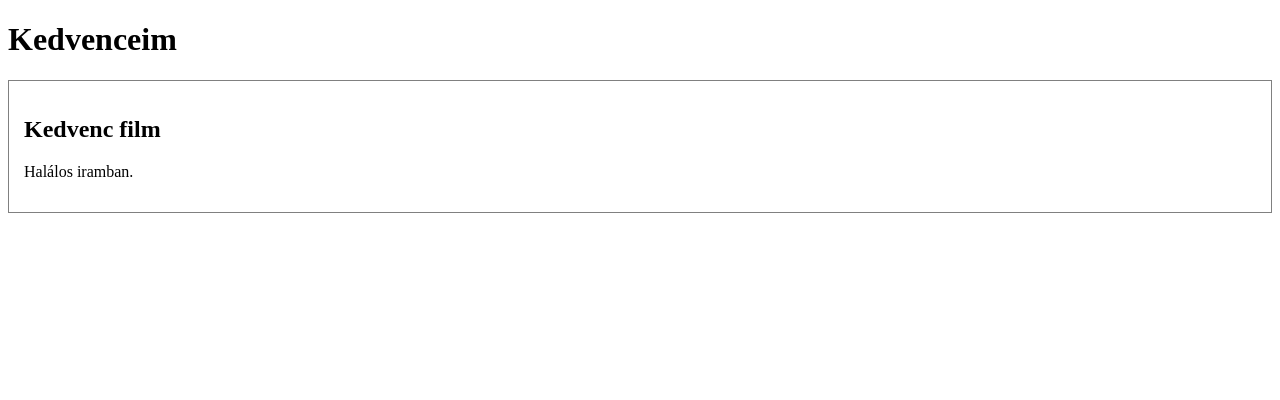
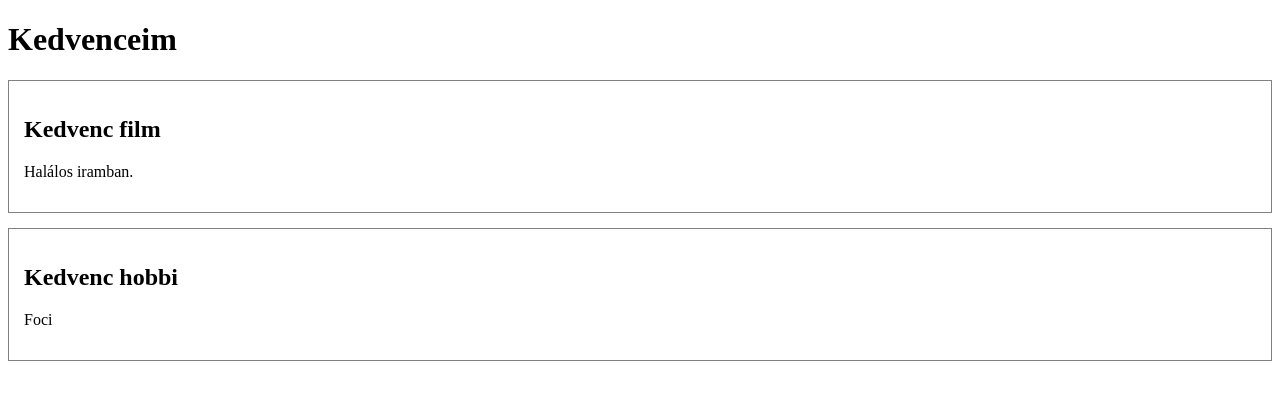
Before and after one commit to AntalBalint23d/Kedvenc, a plain HTML site: page index.html in a window 1280 px wide. Drawn offline with Linux system fonts and the light colour scheme.

Commit message:
Hobbi szekció hozzáadása

```diff
--- a/index.html
+++ b/index.html
@@ -14,5 +14,10 @@
         <p>Halálos iramban.</p>
     </section>
 
+<section>
+    <h2>Kedvenc hobbi</h2>
+    <p>Foci</p>
+</section>
+
 </body>
 </html>
```
